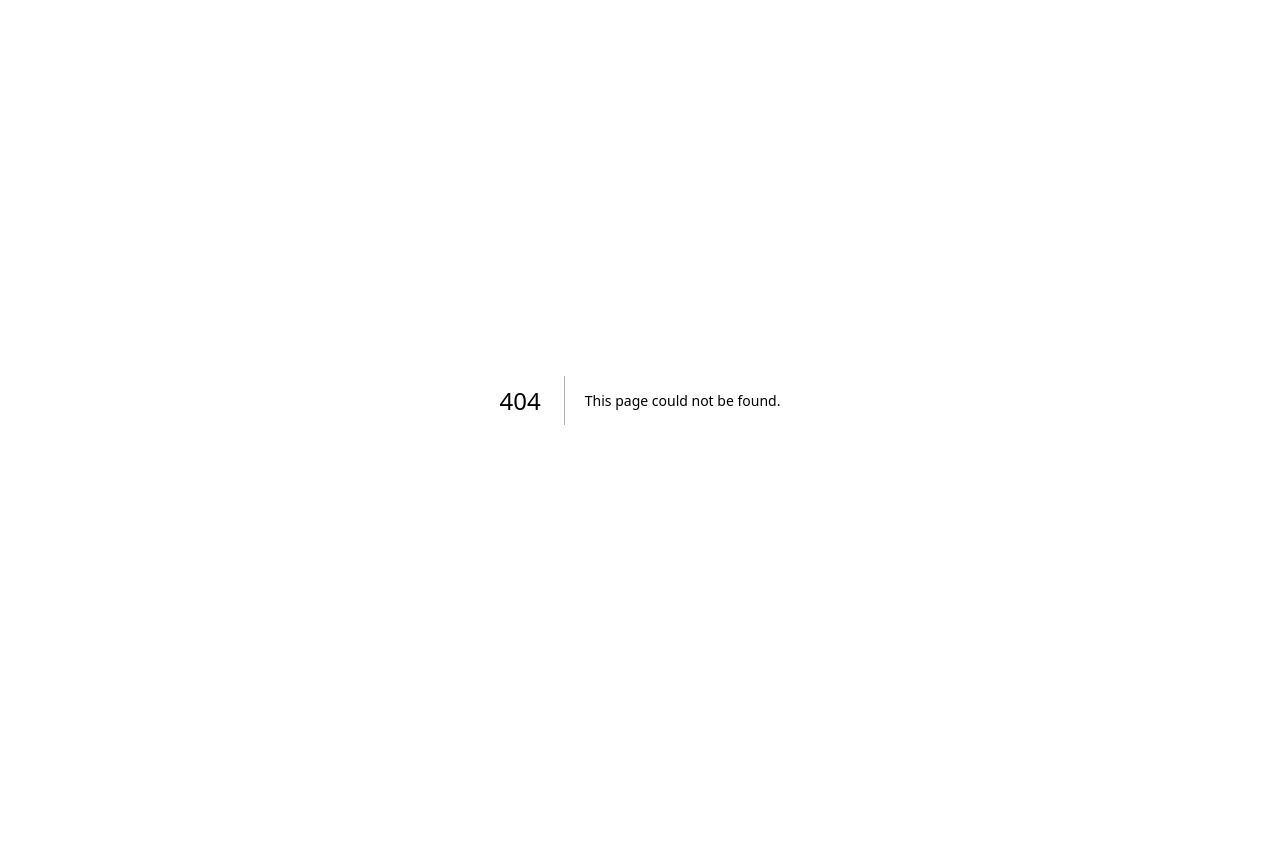
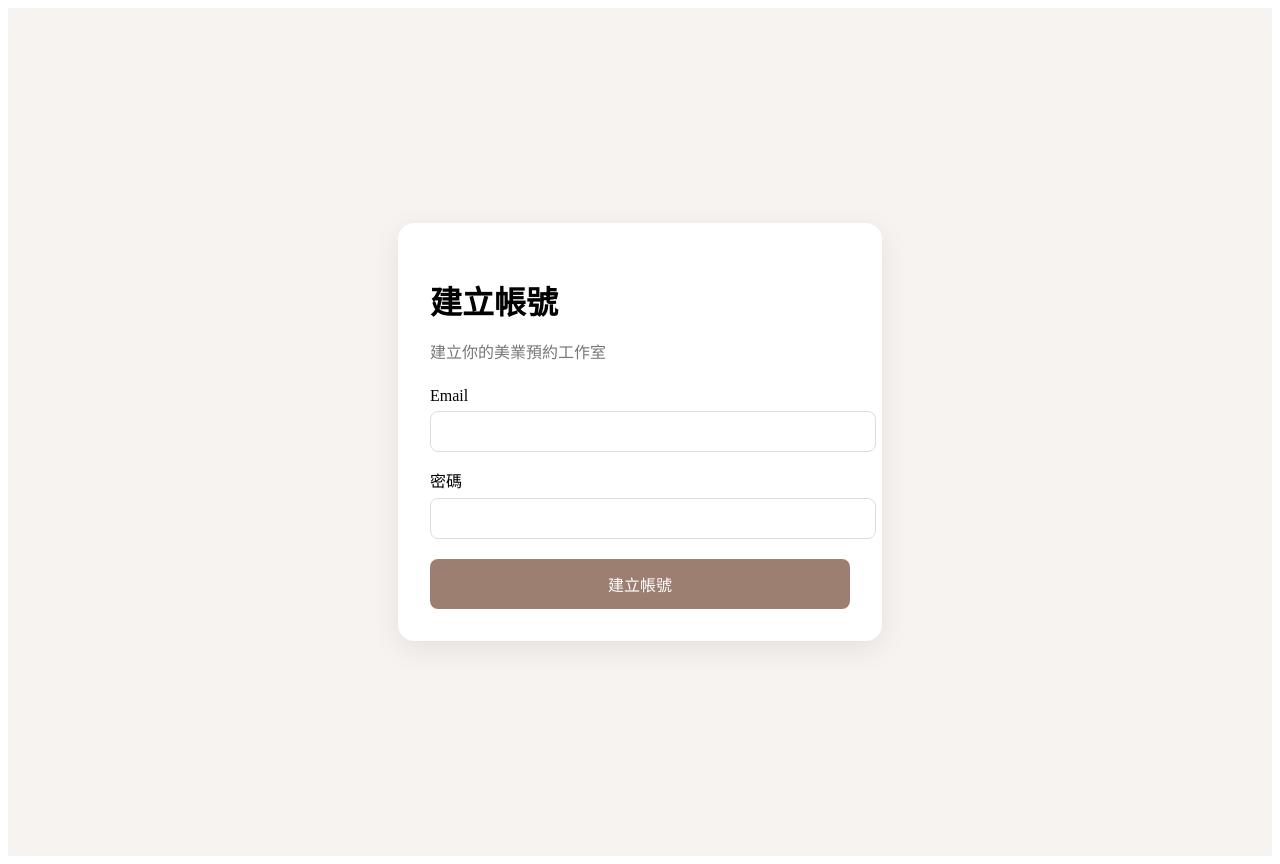
Before and after one commit to pinocco247-ai/beauty-booking, a Next.js app: page /register in a window 1280 px wide. Before the commit this address had no page. Before the commit the page ends 800 px from the top, so only its background shows below. Built offline with nearby package versions, Linux system fonts and the light colour scheme; no server answers.

Commit message:
Create page.tsx

```diff
--- /dev/null
+++ b/app/register/page.tsx
@@ -0,0 +1,125 @@
+"use client";
+
+import { useState } from "react";
+import { createClient } from "@/lib/supabase/client";
+
+export default function RegisterPage() {
+  const supabase = createClient();
+
+  const [email, setEmail] = useState("");
+  const [password, setPassword] = useState("");
+  const [message, setMessage] = useState("");
+  const [loading, setLoading] = useState(false);
+
+  async function handleRegister(e: React.FormEvent) {
+    e.preventDefault();
+    setLoading(true);
+    setMessage("");
+
+    const { error } = await supabase.auth.signUp({
+      email,
+      password,
+    });
+
+    if (error) {
+      setMessage(error.message);
+      setLoading(false);
+      return;
+    }
+
+    setMessage("註冊成功，請到 Email 完成驗證。");
+    setLoading(false);
+  }
+
+  return (
+    <main
+      style={{
+        minHeight: "100vh",
+        display: "flex",
+        alignItems: "center",
+        justifyContent: "center",
+        background: "#f7f3f1",
+        padding: "24px",
+      }}
+    >
+      <div
+        style={{
+          width: "100%",
+          maxWidth: "420px",
+          background: "#ffffff",
+          padding: "32px",
+          borderRadius: "16px",
+          boxShadow: "0 8px 30px rgba(0,0,0,0.08)",
+        }}
+      >
+        <h1 style={{ marginBottom: "8px" }}>建立帳號</h1>
+
+        <p style={{ marginBottom: "24px", color: "#777" }}>
+          建立你的美業預約工作室
+        </p>
+
+        <form onSubmit={handleRegister}>
+          <div style={{ marginBottom: "16px" }}>
+            <label>Email</label>
+
+            <input
+              type="email"
+              value={email}
+              onChange={(e) => setEmail(e.target.value)}
+              required
+              style={{
+                width: "100%",
+                padding: "12px",
+                marginTop: "6px",
+                border: "1px solid #ddd",
+                borderRadius: "8px",
+              }}
+            />
+          </div>
+
+          <div style={{ marginBottom: "20px" }}>
+            <label>密碼</label>
+
+            <input
+              type="password"
+              value={password}
+              onChange={(e) => setPassword(e.target.value)}
+              required
+              minLength={6}
+              style={{
+                width: "100%",
+                padding: "12px",
+                marginTop: "6px",
+                border: "1px solid #ddd",
+                borderRadius: "8px",
+              }}
+            />
+          </div>
+
+          <button
+            type="submit"
+            disabled={loading}
+            style={{
+              width: "100%",
+              padding: "13px",
+              border: "none",
+              borderRadius: "8px",
+              background: "#9d7f72",
+              color: "#fff",
+              cursor: "pointer",
+              fontSize: "16px",
+            }}
+          >
+            {loading ? "建立中..." : "建立帳號"}
+          </button>
+        </form>
+
+        {message && (
+          <p style={{ marginTop: "18px", color: "#555" }}>
+            {message}
+          </p>
+        )}
+      </div>
+    </main>
+  );
+}
```
